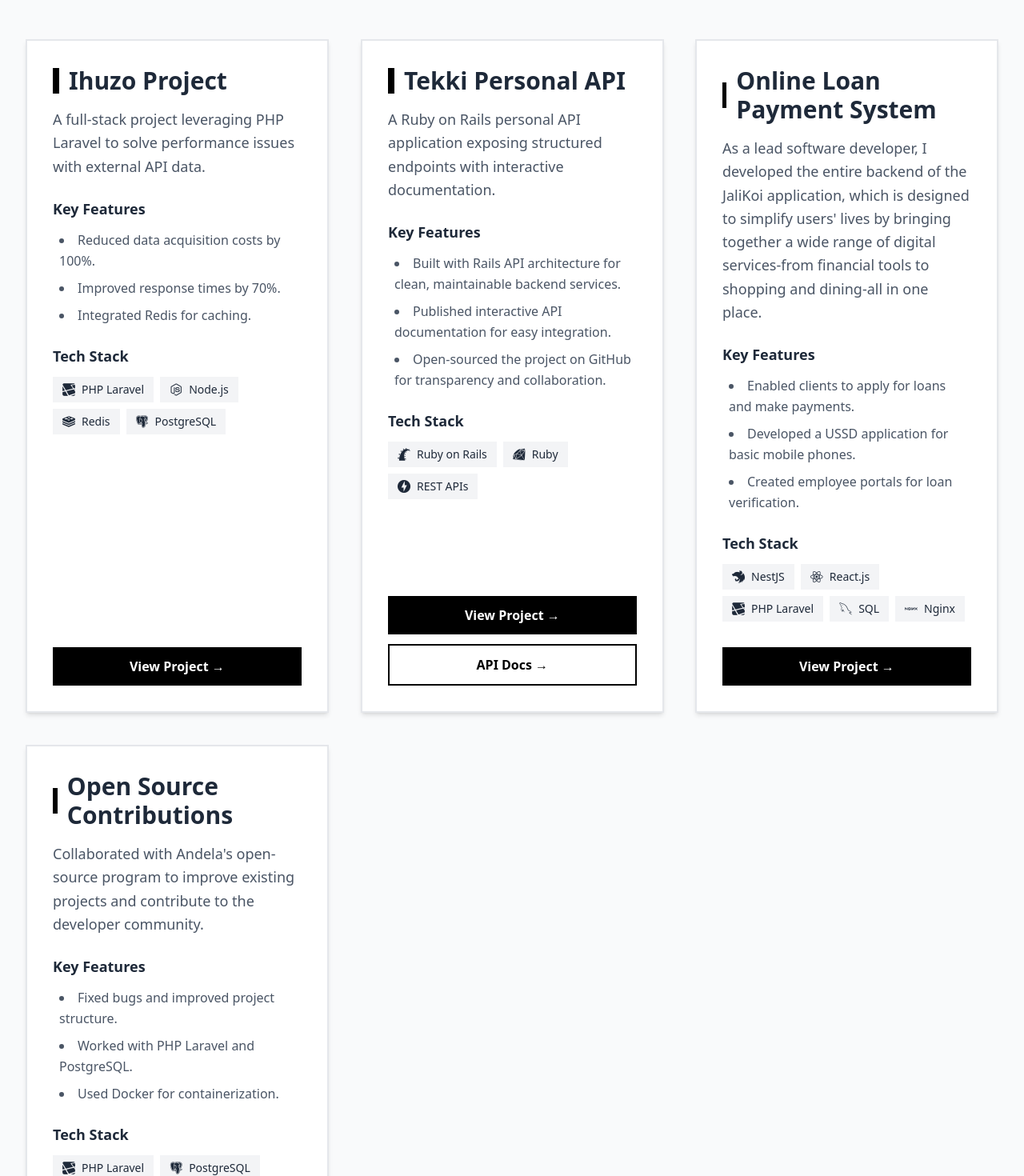
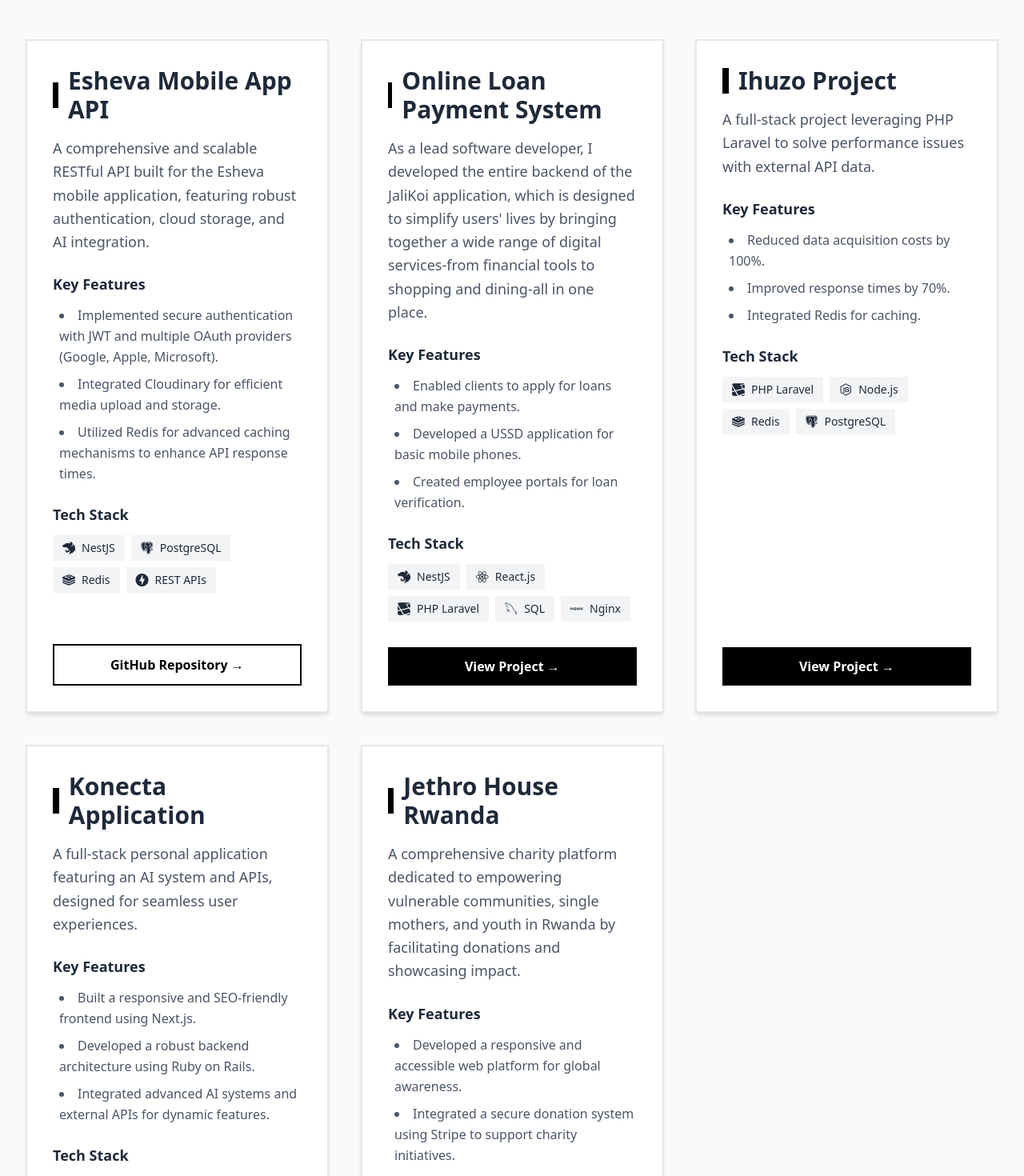
Before and after one commit to muhenge/port, a Next.js app: page /work in a window 1280 px wide. Shown: the part 360-1830 px from the top of the page at 80% size. Built offline with nearby package versions, Linux system fonts and the light colour scheme; no server answers.

Commit message:
feat: update portfolio project showcase, add new resume, and improve layout navigation

```diff
--- a/src/app/about/page.tsx
+++ b/src/app/about/page.tsx
@@ -119,27 +119,27 @@ export default function AboutPage() {
         "TypeScript",
       ],
     },
-    {
-      id: "mensa-philosophical-circle",
-      title: "Back-end Engineer",
-      company: "Mensa Philosophical Circle",
-      duration: "10/2023 – 05/2024",
-      location: "Remote, Cyprus",
-      achievements: [
-        "Built performant and secure server-side applications and databases by selecting the right tools and technologies.",
-        "Reviewed code and provided actionable feedback while maintaining high standards for project structure and adherence to SOLID, DRY, and YAGNI principles.",
-      ],
-      techStack: [
-        "TypeScript",
-        "Express.js framework",
-        "MongoDB",
-        "Firebase",
-        "React.js",
-        "Redis",
-        "AWS",
-        "Render",
-      ],
-    },
+    // {
+    //   id: "mensa-philosophical-circle",
+    //   title: "Back-end Engineer",
+    //   company: "Mensa Philosophical Circle",
+    //   duration: "10/2023 – 05/2024",
+    //   location: "Remote, Cyprus",
+    //   achievements: [
+    //     "Built performant and secure server-side applications and databases by selecting the right tools and technologies.",
+    //     "Reviewed code and provided actionable feedback while maintaining high standards for project structure and adherence to SOLID, DRY, and YAGNI principles.",
+    //   ],
+    //   techStack: [
+    //     "TypeScript",
+    //     "Express.js framework",
+    //     "MongoDB",
+    //     "Firebase",
+    //     "React.js",
+    //     "Redis",
+    //     "AWS",
+    //     "Render",
+    //   ],
+    // },
     {
       id: "klab",
       title: "Full-stack Developer (Contractor)",
--- a/src/app/components/home-hero.tsx
+++ b/src/app/components/home-hero.tsx
@@ -49,7 +49,7 @@ export default function HomeHero() {
 
             {/* Call-to-Action Buttons */}
             <div
-              className="flex flex-col sm:flex-row gap-4 justify-center items-center mb-12 animate-fade-in-up"
+              className="flex flex-col sm:flex-row flex-wrap gap-4 justify-center items-center mb-12 animate-fade-in-up"
               style={{ animationDelay: "0.8s" }}
             >
               <Link
@@ -64,6 +64,15 @@ export default function HomeHero() {
               >
                 View my work
               </Link>
+              <a
+                href="/NGENZI_HERVE_RES.pdf"
+                download="NGENZI_HERVE_RES.pdf"
+                target="_blank"
+                rel="noopener noreferrer"
+                className="bg-gray-100 text-gray-800 dark:bg-gray-800 dark:text-gray-100 px-8 py-4 text-lg font-semibold hover:bg-black hover:text-white dark:hover:bg-white dark:hover:text-black hover:shadow-lg transition-all duration-300 w-full sm:w-auto transform hover:scale-105 interactive-element hover-glow flex items-center justify-center gap-2"
+              >
+                Download Resume ⬇
+              </a>
             </div>
 
             {/* Social Links */}
--- a/src/app/work/page.tsx
+++ b/src/app/work/page.tsx
@@ -13,31 +13,17 @@ type Project = {
 export default function ProjectsPage() {
   const projects: Project[] = [
     {
-      id: "ihuzo-project",
-      title: "Ihuzo Project",
-      description:
-        "A full-stack project leveraging PHP Laravel to solve performance issues with external API data.",
+      id: "esheva-api",
+      title: "Esheva Mobile App API",
+      description: "A comprehensive and scalable RESTful API built for the Esheva mobile application, featuring robust authentication, cloud storage, and AI integration.",
       features: [
-        "Reduced data acquisition costs by 100%.",
-        "Improved response times by 70%.",
-        "Integrated Redis for caching.",
+        "Implemented secure authentication with JWT and multiple OAuth providers (Google, Apple, Microsoft).",
+        "Integrated Cloudinary for efficient media upload and storage.",
+        "Utilized Redis for advanced caching mechanisms to enhance API response times.",
       ],
-      techStack: ["PHP Laravel", "Node.js", "Redis", "PostgreSQL"],
-      link: "https://ihuzo.rw/?tab=dsp",
-    },
-    {
-      id: "tekki-personal-api",
-      title: "Tekki Personal API",
-      description:
-        "A Ruby on Rails personal API application exposing structured endpoints with interactive documentation.",
-      features: [
-        "Built with Rails API architecture for clean, maintainable backend services.",
-        "Published interactive API documentation for easy integration.",
-        "Open-sourced the project on GitHub for transparency and collaboration.",
-      ],
-      techStack: ["Ruby on Rails", "Ruby", "REST APIs"],
-      link: "https://github.com/muhenge/tekki",
-      docsLink: "https://teki-api.fly.dev/api-docs/index.html",
+      techStack: ["NestJS", "PostgreSQL", "Redis", "REST APIs"],
+      docsLink: "https://github.com/muhenge/esheva-api",
+      link: ""
     },
     {
       id: "loan-payment-system",
@@ -53,56 +39,95 @@ export default function ProjectsPage() {
       link: "https://jalikoi.rw/",
     },
     {
-      id: "globexcam-backend",
-      title: "GlobexCam Backend Systems",
+      id: "ihuzo-project",
+      title: "Ihuzo Project",
       description:
-        "Architected and developed optimized backend database applications with a focus on performance and scalability.",
+        "A full-stack project leveraging PHP Laravel to solve performance issues with external API data.",
       features: [
-        "Built backend database applications with 100% normalization.",
-        "Optimized large-scale codebase for performance and maintainability.",
-        "Designed and integrated RESTful APIs for front-end React.js applications.",
+        "Reduced data acquisition costs by 100%.",
+        "Improved response times by 70%.",
+        "Integrated Redis for caching.",
       ],
-      techStack: [
-        "PHP Laravel",
-        "React.js",
-        "MySQL",
-        "PostgreSQL",
-        "REST APIs",
-      ],
-      link: "#",
+      techStack: ["PHP Laravel", "Node.js", "Redis", "PostgreSQL"],
+      link: "https://ihuzo.rw/?tab=dsp",
     },
     {
-      id: "training-programs",
-      title: "Backend Development Training Programs",
+      id: "Konecta",
+      title: "Konecta Application",
       description:
-        "Led comprehensive training programs for tech enthusiasts and graduates, focusing on backend development and software engineering.",
+        "A full-stack personal application featuring an AI system and APIs, designed for seamless user experiences.",
       features: [
-        "Designed training curricula aligned with industry best practices.",
-        "Provided hands-on mentorship for real-world development challenges.",
-        "Equipped trainees with REST API development and database management skills.",
+        "Built a responsive and SEO-friendly frontend using Next.js.",
+        "Developed a robust backend architecture using Ruby on Rails.",
+        "Integrated advanced AI systems and external APIs for dynamic features.",
       ],
-      techStack: [
-        "Training",
-        "Mentoring",
-        "REST APIs",
-        "Database Design",
-        "OOP",
-      ],
-      link: "#",
+      techStack: ["Next.js", "React.js", "Ruby on Rails", "REST APIs", "AI Systems"],
+      link: "https://tekki-front.vercel.app/en",
     },
     {
-      id: "open-source-contributions",
-      title: "Open Source Contributions",
+      id: "jethro-house-rwanda",
+      title: "Jethro House Rwanda",
       description:
-        "Collaborated with Andela's open-source program to improve existing projects and contribute to the developer community.",
+        "A comprehensive charity platform dedicated to empowering vulnerable communities, single mothers, and youth in Rwanda by facilitating donations and showcasing impact.",
       features: [
-        "Fixed bugs and improved project structure.",
-        "Worked with PHP Laravel and PostgreSQL.",
-        "Used Docker for containerization.",
+        "Developed a responsive and accessible web platform for global awareness.",
+        "Integrated a secure donation system using Stripe to support charity initiatives.",
+        "Built a robust system to showcase ongoing projects, success stories, and community impact.",
       ],
-      techStack: ["PHP Laravel", "PostgreSQL", "Docker"],
-      link: "https://github.com/ALCOpenSource/Mentor-Management-System-Team-1",
+      techStack: ["Next.js", "PostgreSQL", "Stripe"],
+      link: "https://jethrohouserwanda.org/",
     },
+    // {
+    //   id: "globexcam-backend",
+    //   title: "GlobexCam Backend Systems",
+    //   description:
+    //     "Architected and developed optimized backend database applications with a focus on performance and scalability.",
+    //   features: [
+    //     "Built backend database applications with 100% normalization.",
+    //     "Optimized large-scale codebase for performance and maintainability.",
+    //     "Designed and integrated RESTful APIs for front-end React.js applications.",
+    //   ],
+    //   techStack: [
+    //     "PHP Laravel",
+    //     "React.js",
+    //     "MySQL",
+    //     "PostgreSQL",
+    //     "REST APIs",
+    //   ],
+    //   link: "#",
+    // },
+    // {
+    //   id: "training-programs",
+    //   title: "Backend Development Training Programs",
+    //   description:
+    //     "Led comprehensive training programs for tech enthusiasts and graduates, focusing on backend development and software engineering.",
+    //   features: [
+    //     "Designed training curricula aligned with industry best practices.",
+    //     "Provided hands-on mentorship for real-world development challenges.",
+    //     "Equipped trainees with REST API development and database management skills.",
+    //   ],
+    //   techStack: [
+    //     "Training",
+    //     "Mentoring",
+    //     "REST APIs",
+    //     "Database Design",
+    //     "OOP",
+    //   ],
+    //   link: "#",
+    // },
+    // {
+    //   id: "open-source-contributions",
+    //   title: "Open Source Contributions",
+    //   description:
+    //     "Collaborated with Andela's open-source program to improve existing projects and contribute to the developer community.",
+    //   features: [
+    //     "Fixed bugs and improved project structure.",
+    //     "Worked with PHP Laravel and PostgreSQL.",
+    //     "Used Docker for containerization.",
+    //   ],
+    //   techStack: ["PHP Laravel", "PostgreSQL", "Docker"],
+    //   link: "https://github.com/ALCOpenSource/Mentor-Management-System-Team-1",
+    // },
   ];
 
   return (
@@ -133,9 +158,7 @@ export default function ProjectsPage() {
         </section>
 
         <section className="grid grid-cols-1 lg:grid-cols-2 xl:grid-cols-3 gap-8 lg:gap-10">
-          {projects
-            .filter((project) => project.link.startsWith("http"))
-            .map((project, index) => (
+          {projects.map((project, index) => (
               <div
                 key={project.id}
                 className="bg-white dark:bg-gray-900 p-6 lg:p-8 border-2 border-gray-200 dark:border-gray-800 shadow-md hover:shadow-xl hover:border-black dark:hover:border-white transition-all duration-300 flex flex-col transform hover:-translate-y-2 animate-fade-in-up hover-glow"
@@ -193,6 +216,10 @@ export default function ProjectsPage() {
                             NestJS: {
                               icon: "devicon-nestjs-plain",
                               url: "https://nestjs.com/",
+                            },
+                            "Next.js": {
+                              icon: "devicon-nextjs-original",
+                              url: "https://nextjs.org/",
                             },
                             "React.js": {
                               icon: "devicon-react-original",
@@ -264,8 +291,9 @@ export default function ProjectsPage() {
                   </div>
                 </div>
 
-                {project.link && (
+                {(project.link.startsWith("http") || project.docsLink) && (
                   <div className="mt-auto flex flex-col gap-3">
+                    {project.link.startsWith("http") && (
                       <Link
                         href={project.link}
                         target="_blank"
@@ -274,6 +302,7 @@ export default function ProjectsPage() {
                       >
                         View Project →
                       </Link>
+                    )}
 
                     {project.docsLink && (
                       <Link
@@ -282,7 +311,7 @@ export default function ProjectsPage() {
                         rel="noopener noreferrer"
                         className="inline-block w-full text-center border-2 border-black dark:border-white text-black dark:text-white px-6 py-3 hover:bg-black hover:text-white dark:hover:bg-white dark:hover:text-black transition-all duration-300 font-semibold interactive-element"
                       >
-                        API Docs →
+                        GitHub Repository →
                       </Link>
                     )}
                   </div>
```
Also changed, not shown: 1 other file (tests, documents, lock files or other folders). Lines whose indentation alone changed are shown as unchanged.
